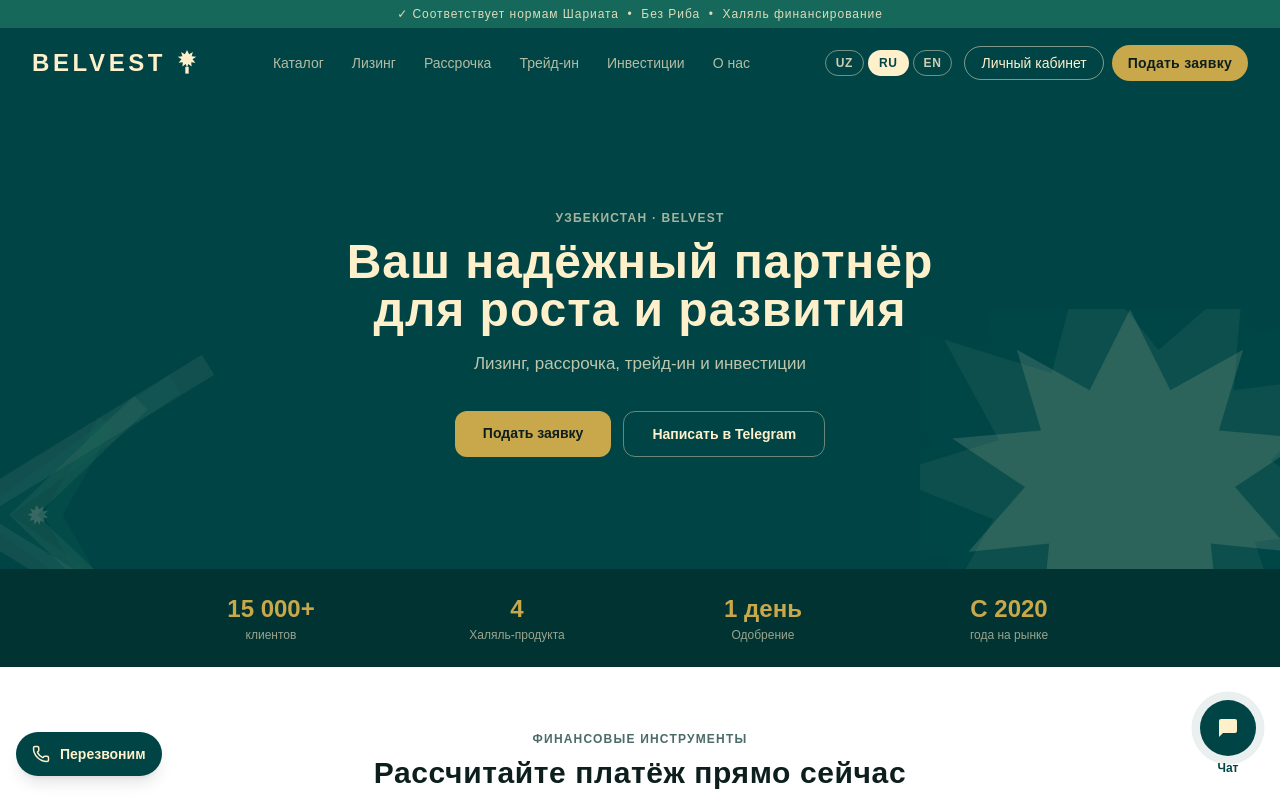
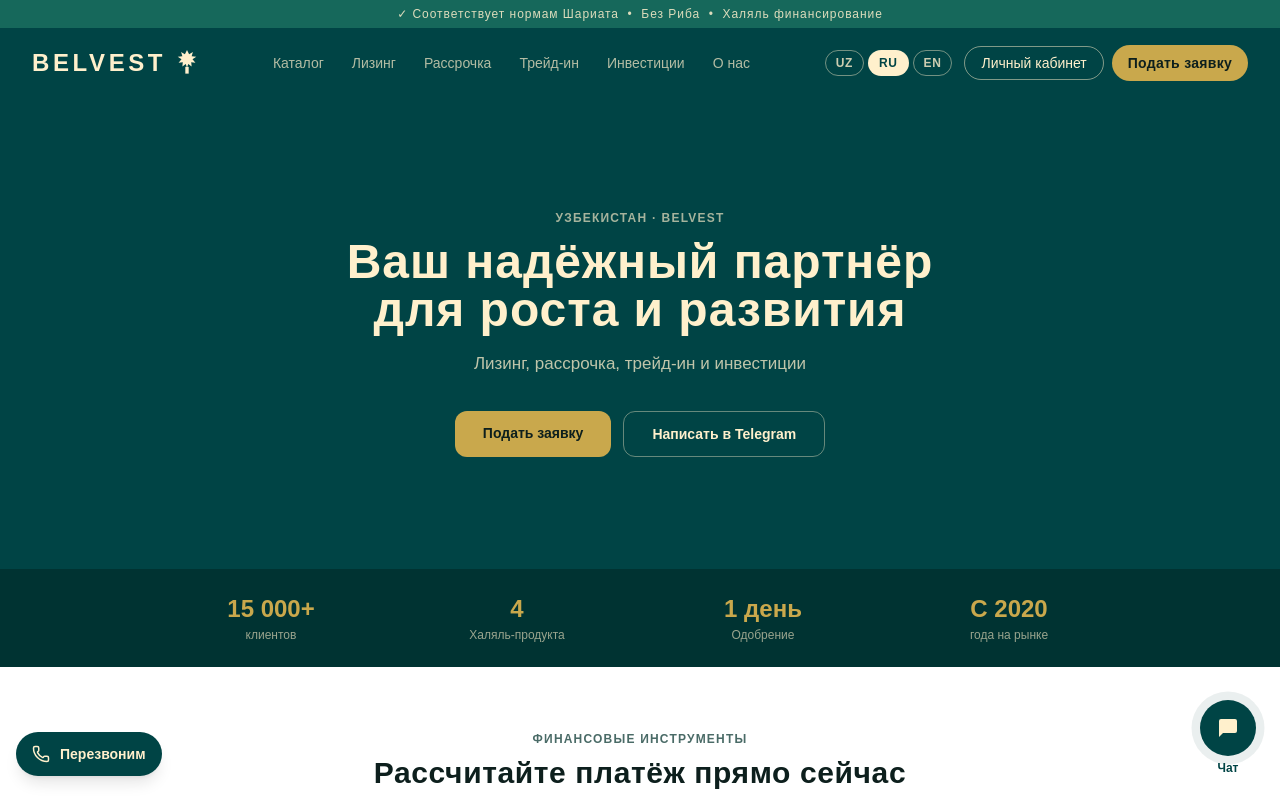
Before and after one commit to ikromov098/belvestuz, a Next.js app: page / in a window 1280 px wide. Shown: the top 800 px of the page. Built offline with nearby package versions, Linux system fonts and the light colour scheme; a web font is replaced by a local one.

Commit message:
brand and content update

```diff
--- a/src/components/HeroSection.tsx
+++ b/src/components/HeroSection.tsx
@@ -2,89 +2,34 @@
 
 import Link from 'next/link';
 import { useLanguage } from '@/context/LanguageContext';
-
-const STAR_PATH =
-  'M13 0L15.5 5L20 2.5L18.5 7.5L24 8L19.5 11L23 15L18 14.5L18.5 19.5L14.5 16.5L13 21L11.5 16.5L7.5 19.5L8 14.5L3 15L6.5 11L2 8L7.5 7.5L6 2.5L10.5 5L13 0Z';
-
-function HeroMark() {
-  return (
-    <svg
-      viewBox="0 0 26 21"
-      aria-hidden="true"
-      className="absolute pointer-events-none select-none"
-      style={{
-        right: '-60px',
-        bottom: '-80px',
-        width: 420,
-        height: 340,
-        opacity: 0.9,
-      }}
-    >
-      <g transform="translate(13 10.5) rotate(15) translate(-13 -10.5)" opacity="0.10">
-        <path d={STAR_PATH} fill="#16685B" transform="translate(13 10.5) scale(1.9) translate(-13 -10.5)" />
-      </g>
-      <g transform="translate(13 10.5) rotate(-12) translate(-13 -10.5)" opacity="0.16">
-        <path d={STAR_PATH} fill="#548870" transform="translate(13 10.5) scale(1.35) translate(-13 -10.5)" />
-      </g>
-      <path d={STAR_PATH} fill="#FFF0CC" opacity="0.14" />
-    </svg>
-  );
-}
-
-function CornerChevrons() {
-  return (
-    <svg
-      viewBox="0 0 300 300"
-      aria-hidden="true"
-      className="absolute pointer-events-none select-none"
-      style={{
-        left: '-90px',
-        bottom: '-90px',
-        width: 320,
-        height: 320,
-        opacity: 0.95,
-      }}
-    >
-      <polyline points="270,30 50,165 270,300" fill="none" stroke="#FFF0CC" strokeWidth="22" strokeOpacity="0.08" strokeLinejoin="miter" strokeLinecap="square" />
-      <polyline points="240,48 78,165 240,282" fill="none" stroke="#16685B" strokeWidth="20" strokeOpacity="0.14" strokeLinejoin="miter" strokeLinecap="square" />
-      <polyline points="210,66 106,165 210,264" fill="none" stroke="#548870" strokeWidth="18" strokeOpacity="0.18" strokeLinejoin="miter" strokeLinecap="square" />
-      <polyline points="180,84 134,165 180,246" fill="none" stroke="#16685B" strokeWidth="16" strokeOpacity="0.22" strokeLinejoin="miter" strokeLinecap="square" />
-      <g transform="translate(120 165) rotate(-10) scale(0.9) translate(-13 -10.5)">
-        <path d={STAR_PATH} fill="#FFF0CC" opacity="0.18" />
-      </g>
-    </svg>
-  );
-}
 
 export default function HeroSection() {
   const { t } = useLanguage();
 
   return (
     <div
-      className="relative flex flex-col items-center justify-center py-20 sm:py-28 text-center px-4 overflow-hidden"
+      className="flex flex-col items-center justify-center py-20 sm:py-28 text-center px-4"
       style={{ backgroundColor: '#004445' }}
     >
-      <HeroMark />
-      <CornerChevrons />
       <p
-        className="relative z-10 text-xs font-semibold uppercase tracking-widest mb-3"
+        className="text-xs font-semibold uppercase tracking-widest mb-3"
         style={{ color: 'rgba(255,240,204,0.65)' }}
       >
         Узбекистан · Belvest
       </p>
       <h1
-        className="relative z-10 text-3xl sm:text-5xl font-extrabold mb-4"
+        className="text-3xl sm:text-5xl font-extrabold mb-4"
         style={{ color: '#FFF0CC', letterSpacing: '0.02em', maxWidth: 620 }}
       >
         {t.hero.title}
       </h1>
       <p
         style={{ color: 'rgba(255,240,204,0.75)', maxWidth: 420, fontSize: 17 }}
-        className="relative z-10 mb-8"
+        className="mb-8"
       >
         {t.hero.subtitle}
       </p>
-      <div className="relative z-10 flex flex-col sm:flex-row gap-3">
+      <div className="flex flex-col sm:flex-row gap-3">
         <Link
           href="/apply"
           className="px-7 py-3 rounded-xl text-sm font-bold"
```
